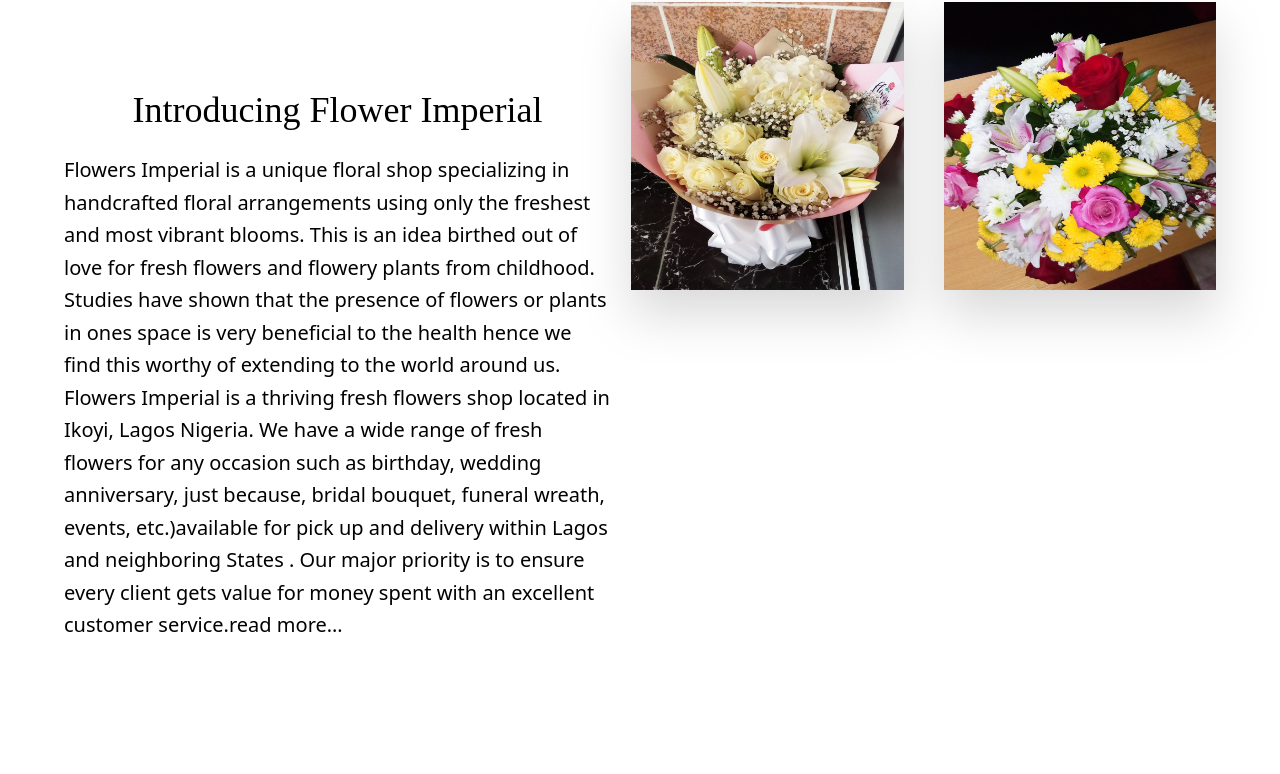
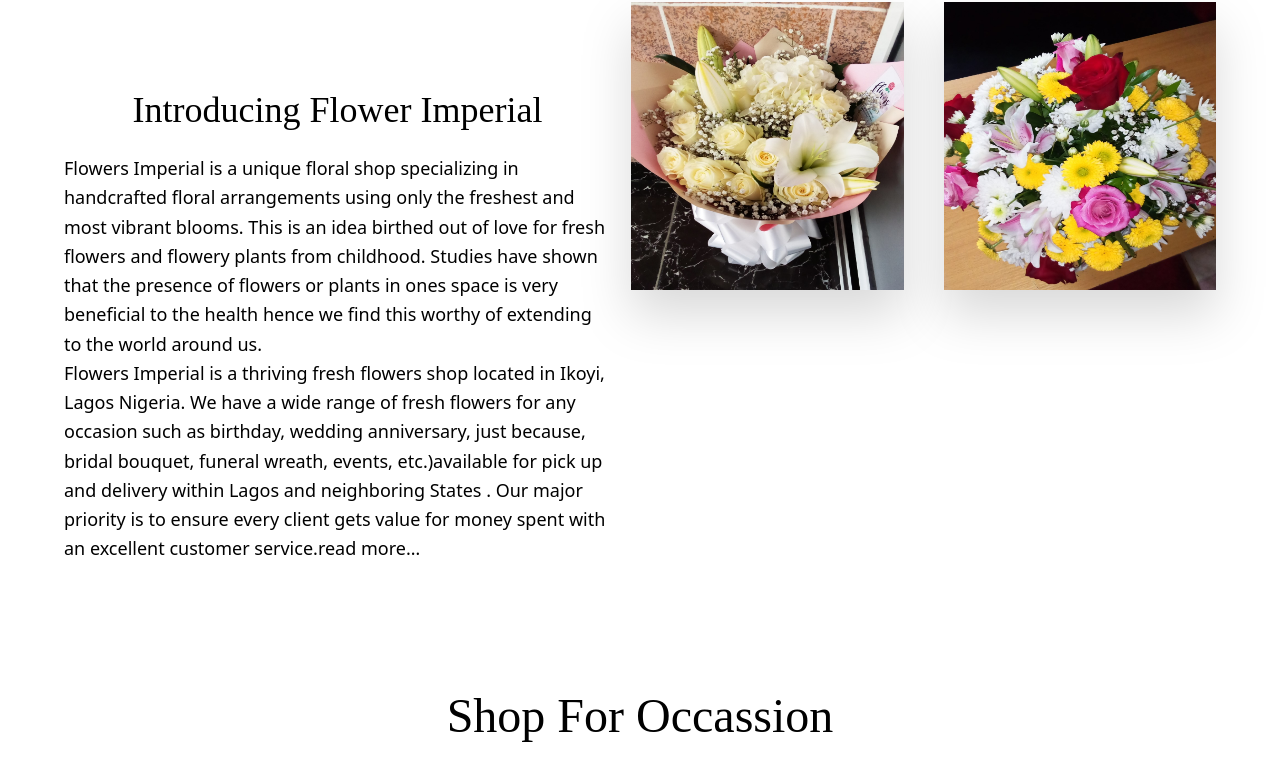
Before and after one commit to blessingsmart/flora, a React (Vite) app: page / in a window 1280 px wide. Shown: the part 670-1444 px from the top of the page. Built offline with nearby package versions, Linux system fonts and the light colour scheme.

Commit message:
modified:   src/pages/home.jsx

```diff
--- a/src/pages/home.jsx
+++ b/src/pages/home.jsx
@@ -81,7 +81,7 @@
       <div className='lg:flex justify-between gap-5 sm:p-16 p-5 text-xl'>
         <div className='pt-16 text-center lg:text-start lg:w-1/2'>
           <h1 className='font-signature py-6 text-4xl text-center'>Introducing Flower Imperial</h1>
-          <div className='text-left leading-relaxed'>
+          <div className='text-left leading-relaxed text-lg'>
             <p className=''>Flowers Imperial is a unique floral shop specializing in handcrafted floral arrangements using only the freshest and most vibrant blooms. This is an idea birthed out of love for fresh flowers and flowery plants from childhood. Studies have shown that the presence of flowers or plants in ones space is very beneficial to the health hence we find this worthy of extending to the world around us.</p>
             <p className=''>Flowers Imperial is a thriving fresh flowers shop located in Ikoyi, Lagos Nigeria. We have a wide range of fresh flowers for any occasion such as birthday, wedding anniversary, just because, bridal bouquet, funeral wreath, events, etc.)available for pick up and delivery within Lagos and neighboring States . Our major priority is to ensure every client gets value for money spent with an excellent customer service.
               <Link to="/about">read more… </Link>
```
